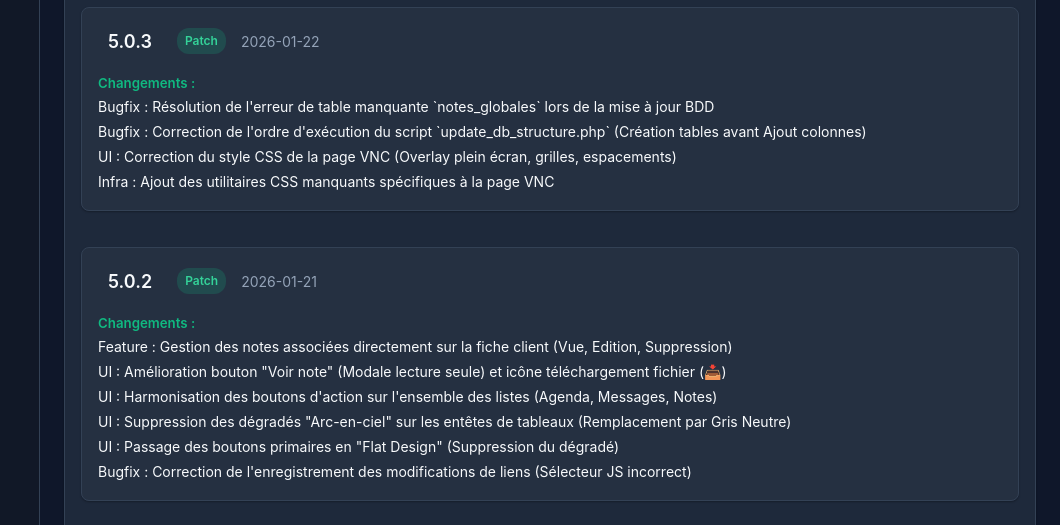
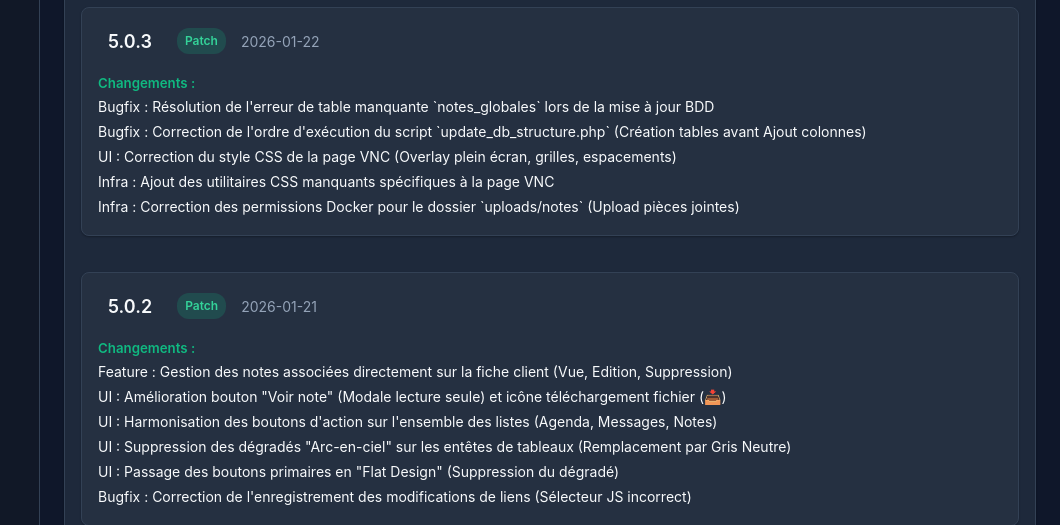
Before and after one commit to TechSuivi/TechSuivi, a PHP site: page /index.php?page=script_contributors in a window 1280 px wide. Shown: the part 1101-1626 px from the top of the page, without its empty margins (220-1280 px from the left). Run offline with PHP 8.4, Linux system fonts and the light colour scheme; a user stored in the database is signed in; data comes from the database, SQL or seed files in the repository; data that the repository does not hold is empty.

Commit message:
Fix upload permissions for notes (Docker infra)

```diff
--- a/web/src/install/init_installer.php
+++ b/web/src/install/init_installer.php
@@ -58,6 +58,7 @@ try {
             '/../uploads/documents',
             '/../uploads/interventions',
             '/../uploads/stock',
+            '/../uploads/notes',
             '/../uploads/backups',
             '/../uploads/autoit/logiciels',
             '/../uploads/autoit/nettoyage',
--- a/web/src/pages/script_contributors.php
+++ b/web/src/pages/script_contributors.php
@@ -30,7 +30,8 @@ $versionHistory = [
             'Bugfix : Résolution de l\'erreur de table manquante `notes_globales` lors de la mise à jour BDD',
             'Bugfix : Correction de l\'ordre d\'exécution du script `update_db_structure.php` (Création tables avant Ajout colonnes)',
             'UI : Correction du style CSS de la page VNC (Overlay plein écran, grilles, espacements)',
-            'Infra : Ajout des utilitaires CSS manquants spécifiques à la page VNC'
+            'Infra : Ajout des utilitaires CSS manquants spécifiques à la page VNC',
+            'Infra : Correction des permissions Docker pour le dossier `uploads/notes` (Upload pièces jointes)'
         ]
     ],
     [
```
Also changed, not shown: 1 other file.
